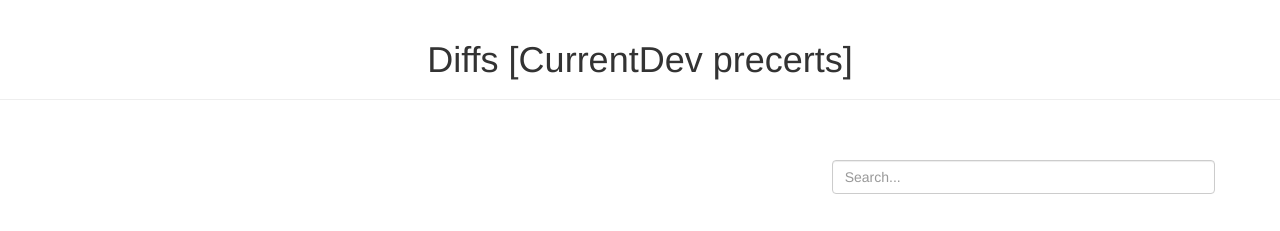
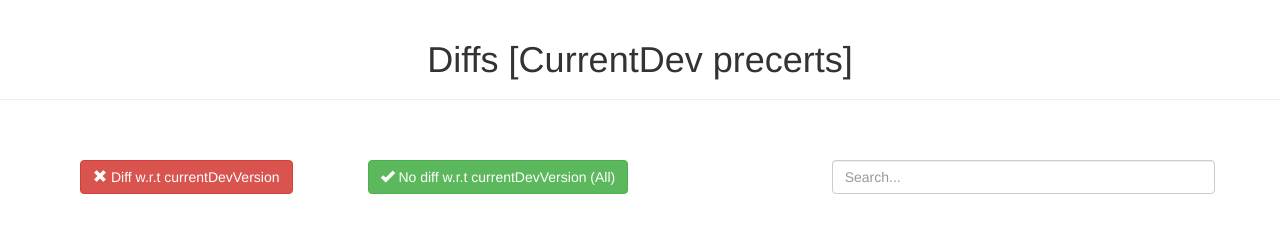
Before and after one commit to shrenik12/diffgen, a plain HTML site: page public/index.html in a window 1280 px wide. Drawn offline with Linux system fonts and the light colour scheme.

Commit message:
Added button legends for icons

```diff
--- a/public/index.html
+++ b/public/index.html
@@ -31,6 +31,12 @@
 <!--SEARCH BAR-->
 <div class="container">
     <div class="row">
+        <div class="col-md-3">
+            <button type="button"  value="" class="btn btn-danger"><span class="glyphicon glyphicon-remove"></span> Diff w.r.t currentDevVersion</button>
+        </div>
+        <div class="col-md-3">
+            <button type="button"  value="" class="btn btn-success" ><span class="glyphicon glyphicon-ok" ></span> No diff w.r.t currentDevVersion (All)</button>
+        </div>
         <div class="col-md-offset-8">
             <input type="search" id="search" value="" class="form-control" placeholder="Search..." onchange="searchthis(this)">
         </div>
```
